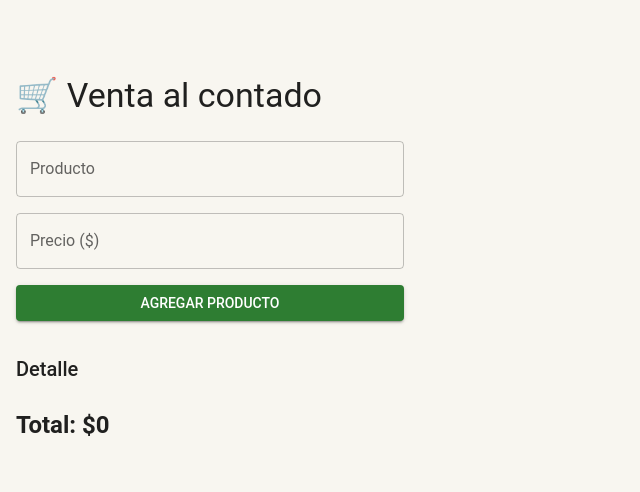
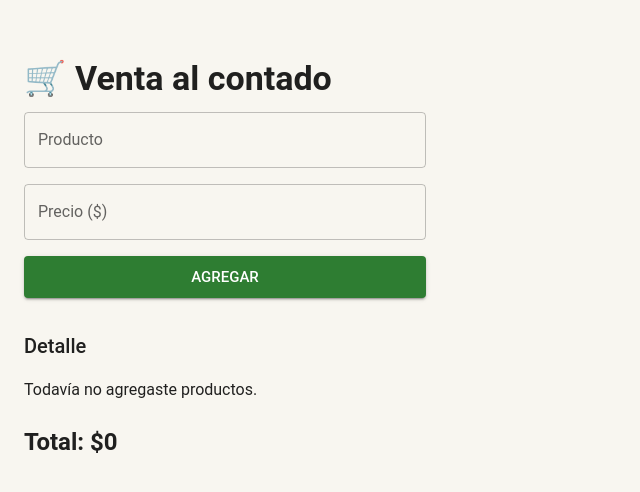
Before and after one commit to Alvarin2022/libreta-digital, a React (Vite) app: page /venta in a window 1280 px wide. Shown: the part 142-634 px from the top of the page, without its empty margins (0-640 px from the left). Built offline with nearby package versions, Linux system fonts and the light colour scheme.

Commit message:
feat: add cash sale product management

```diff
--- a/src/models/SaleItem.ts
+++ b/src/models/SaleItem.ts
@@ -1,4 +1,5 @@
 export interface SaleItem {
+  id: number;
   product: string;
   price: number;
 }
--- a/src/pages/CashSale.tsx
+++ b/src/pages/CashSale.tsx
@@ -1,62 +1,83 @@
-import { useState } from "react";
+import { useRef, useState } from "react";
 import {
   Box,
   Button,
   Card,
   CardContent,
+  IconButton,
   TextField,
   Typography,
 } from "@mui/material";
+import DeleteIcon from "@mui/icons-material/Delete";
 
 import { SaleItem } from "../models/SaleItem";
 
-
 export default function CashSale() {
-
   const [product, setProduct] = useState("");
   const [price, setPrice] = useState("");
 
   const [items, setItems] = useState<SaleItem[]>([]);
 
+  const productRef = useRef<HTMLInputElement>(null);
 
   const addItem = () => {
+    const productName = product.trim();
+    const productPrice = Number(price);
 
-    if (!product || !price) return;
+    if (productName === "") {
+      productRef.current?.focus();
+      return;
+    }
 
-    setItems([
-      ...items,
+    if (isNaN(productPrice) || productPrice <= 0) {
+      return;
+    }
+
+    setItems((prevItems) => [
+      ...prevItems,
       {
-        product,
-        price: Number(price),
+        id: Date.now(),
+        product: productName,
+        price: productPrice,
       },
     ]);
 
     setProduct("");
     setPrice("");
+
+    setTimeout(() => {
+      productRef.current?.focus();
+    }, 0);
   };
 
+  const removeItem = (id: number) => {
+    setItems((prevItems) =>
+      prevItems.filter((item) => item.id !== id)
+    );
+  };
 
-  const total = items.reduce(
-    (sum, item) => sum + item.price,
-    0
-  );
-
+  const total = items.reduce((sum, item) => sum + item.price, 0);
 
   return (
     <Box
       sx={{
-        padding: 2,
-        maxWidth: 420,
+        maxWidth: 450,
         margin: "0 auto",
+        padding: 3,
       }}
     >
-
-      <Typography variant="h4" sx={{ mb: 3 }}>
-        🛒 Venta al contado
-      </Typography>
-
+      <Typography
+  variant="h4"
+  gutterBottom
+  sx={{
+    fontWeight: "bold",
+  }}
+>
+  🛒 Venta al contado
+</Typography>
 
       <TextField
+        inputRef={productRef}
         fullWidth
         label="Producto"
         value={product}
@@ -64,50 +85,89 @@ export default function CashSale() {
         sx={{ mb: 2 }}
       />
 
-
       <TextField
         fullWidth
         label="Precio ($)"
         type="number"
         value={price}
         onChange={(e) => setPrice(e.target.value)}
+        onKeyDown={(e) => {
+          if (e.key === "Enter") {
+            addItem();
+          }
+        }}
         sx={{ mb: 2 }}
       />
-
 
       <Button
         fullWidth
         variant="contained"
+        size="large"
         onClick={addItem}
       >
-        Agregar producto
+        Agregar
       </Button>
 
-
-      <Typography variant="h6" sx={{ mt: 4 }}>
+      <Typography
+        variant="h6"
+        sx={{ mt: 4, mb: 2 }}
+      >
         Detalle
       </Typography>
 
+      {items.length === 0 ? (
+        <Typography color="text.secondary">
+          Todavía no agregaste productos.
+        </Typography>
+      ) : (
+        items.map((item) => (
+          <Card
+            key={item.id}
+            sx={{ mt: 1 }}
+          >
+            <CardContent>
+              <Box
+                sx={{
+                  display: "flex",
+                  justifyContent: "space-between",
+                  alignItems: "center",
+                }}
+              >
+                <Box>
+                  <Typography
+                    sx={{
+                      fontWeight: 600,
+                    }}
+                  >
+                    {item.product}
+                  </Typography>
 
-      {items.map((item, index) => (
-        <Card key={index} sx={{ mt: 1 }}>
-          <CardContent>
-            {item.product}
-            <br />
-            ${item.price}
-          </CardContent>
-        </Card>
-      ))}
+                  <Typography color="text.secondary">
+                    ${item.price}
+                  </Typography>
+                </Box>
 
+                <IconButton
+                  color="error"
+                  onClick={() => removeItem(item.id)}
+                >
+                  <DeleteIcon />
+                </IconButton>
+              </Box>
+            </CardContent>
+          </Card>
+        ))
+      )}
 
       <Typography
         variant="h5"
-        sx={{ mt: 3, fontWeight:700 }}
+        sx={{
+          mt: 3,
+          fontWeight: "bold",
+        }}
       >
         Total: ${total}
       </Typography>
-
-
     </Box>
   );
 }
```
